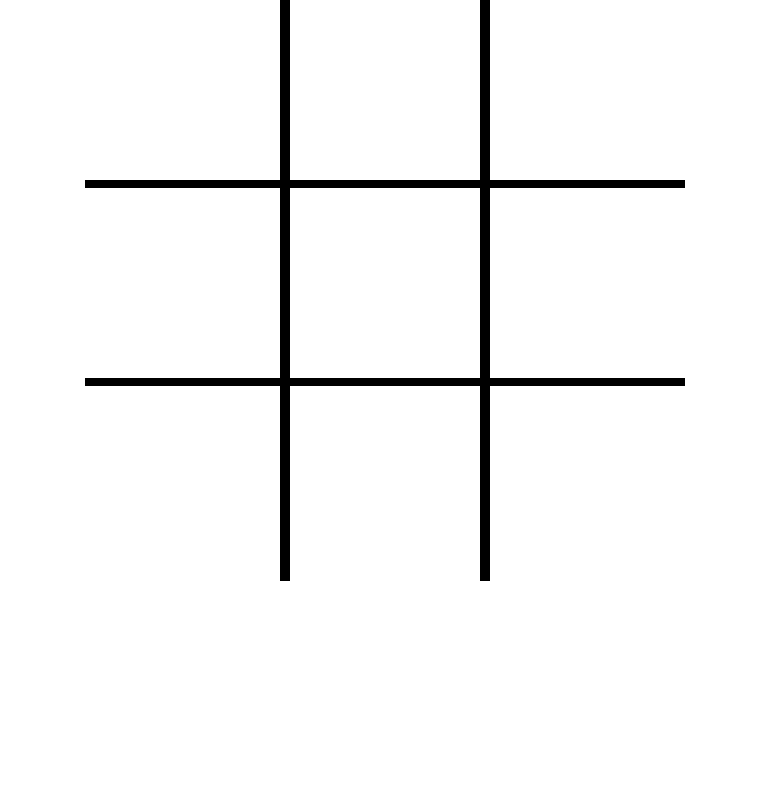
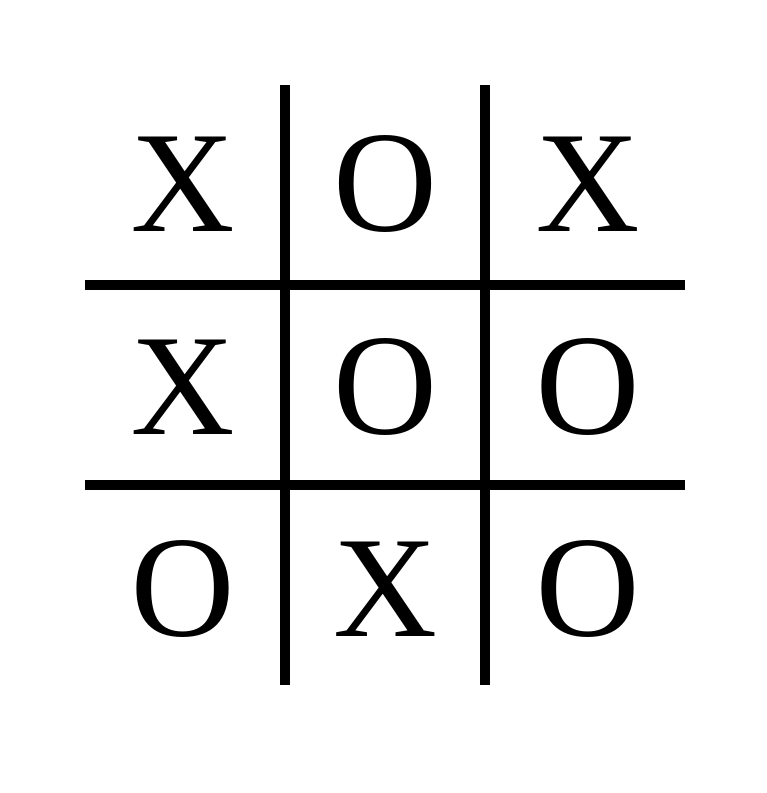
Before and after one commit to aaronjudell/tic-tac-toe, a plain HTML site: page index.html in a window 1280 px wide. Shown: the part 110-903 px from the top of the page, without its empty margins (255-1022 px from the left). Before the commit the page ends 800 px from the top, so only its background shows below. Drawn offline with Linux system fonts and the light colour scheme.

Commit message:
Finalize HTML and CSS for tic-tac-toe board

```diff
--- a/index.html
+++ b/index.html
@@ -13,15 +13,15 @@
             Play Tic-Tac-Toe! Click on a box to place your marker.
         </div>
         <div class="board">
-            <div class="box1 boxes"></div>
-            <div class="box2 boxes"></div>
-            <div class="box3 boxes"></div>
-            <div class="box4 boxes"></div>
-            <div class="box5 boxes"></div>
-            <div class="box6 boxes"></div>
-            <div class="box7 boxes"></div>
-            <div class="box8 boxes"></div>
-            <div class="box9 boxes"></div>
+            <div class="box1 boxes">X</div>
+            <div class="box2 boxes">O</div>
+            <div class="box3 boxes">X</div>
+            <div class="box4 boxes">X</div>
+            <div class="box5 boxes">O</div>
+            <div class="box6 boxes">O</div>
+            <div class="box7 boxes">O</div>
+            <div class="box8 boxes">X</div>
+            <div class="box9 boxes">O</div>
         </div>
     </div>
 </body>
--- a/style.css
+++ b/style.css
@@ -4,78 +4,55 @@
 
 body {
     font-size: 16px;
+    display: flex;
+    justify-content: center;
 }
 
 .header {
     text-align: center;
     font-size: 2em;
-    margin-bottom: 50px;
+    padding-top: 50px;
+    padding-bottom: 100px;
 }
 
 .container {
-    display: flex;
-    flex-direction: column;
+    display: grid;
+    grid-template-columns: 1fr;
+    grid-template-rows: auto;
+    width: 80%;
 }
 
 .board {
     display: grid;
-    grid-template-rows: repeat(3, 33%);
-    grid-template-columns: repeat(3, 1fr);
-    align-self: center;
+    grid-template-columns: repeat(3, minmax(50px, 200px));
+    grid-template-rows: repeat(3, minmax(50px, 200px));
+    justify-content: center;
+    font-size: 9rem;
+    padding-bottom: 100px;
 }
 
 .boxes {
-    width: 200px;
-    height: 200px;
     display: flex;
     align-items: center;
     justify-content: center;
 }
 
-.box1 {
+.box1, .box2, .box4, .box7, .box8 {
     border-right: 5px solid black;
+}
+
+.box1, .box2, .box3, .box4, .box6 {
     border-bottom: 5px solid black;
 }
 
-.box2 {
+.box2, .box3, .box6, .box8, .box9 {
     border-left: 5px solid black;
-    border-bottom: 5px solid black;
-    border-right: 5px solid black;
 }
 
-.box3 {
-    border-left: 5px solid black;
-    border-bottom: 5px solid black;
-}
-
-.box4 {
+.box4, .box6, .box7, .box8, .box9 {
     border-top: 5px solid black;
-    border-right: 5px solid black;
-    border-bottom: 5px solid black;
 }
 
 .box5 {
     border: 5px solid black;
 }
-
-.box6 {
-    border-top: 5px solid black;
-    border-left: 5px solid black;
-    border-bottom: 5px solid black;
-}
-
-.box7 {
-    border-top: 5px solid black;
-    border-right: 5px solid black;
-}
-
-.box8 {
-    border-left: 5px solid black;
-    border-top: 5px solid black;
-    border-right: 5px solid black;
-}
-
-.box9 {
-    border-left: 5px solid black;
-    border-top: 5px solid black;
-}
```
